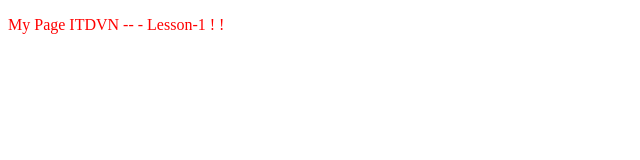
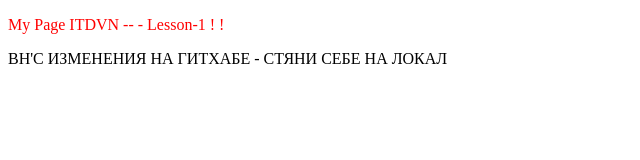
Before and after one commit to Liverpool4ik/JS-Course___ITDVN, a plain HTML site: page 1/index.html in a window 1280 px wide. Shown: the whole page, without its empty margins (0-640 px from the left). Drawn offline with Linux system fonts and the light colour scheme.

Commit message:
Updated index.html by TeamLead

```diff
--- a/1/index.html
+++ b/1/index.html
@@ -8,5 +8,7 @@
 	</head>
 	<body>
 		<p>My Page ITDVN -- - Lesson-1 ! !</p>
+
+		ВН'С ИЗМЕНЕНИЯ НА ГИТХАБЕ - СТЯНИ СЕБЕ НА ЛОКАЛ
 	</body>
 </html>
```
